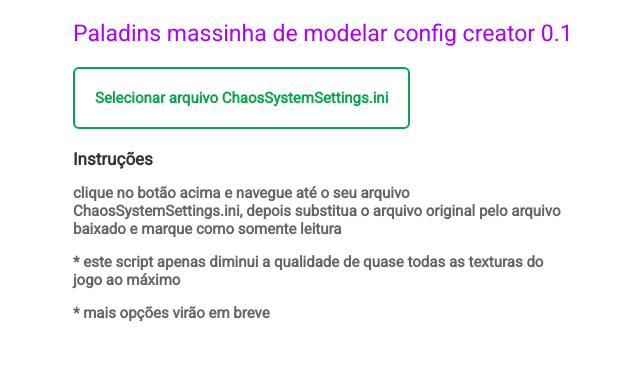
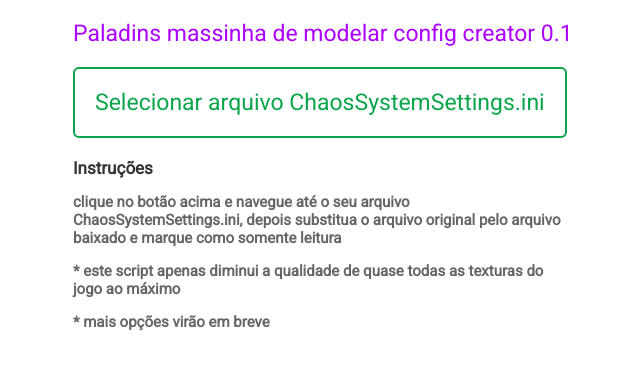
Before and after one commit to raymagalhaes/raymagalhaes.github.io, a plain HTML site: page batatins/index.html in a window 1280 px wide. Shown: the whole page, without its empty margins (317-957 px from the left). Drawn offline with Linux system fonts and the light colour scheme.

Commit message:
Batatudo

```diff
--- a/batatins/style.css
+++ b/batatins/style.css
@@ -26,7 +26,7 @@ body {
   border-radius: 6px;
   border: 2px solid #0aa54b;
   cursor: pointer;
-  font: bold 15px Roboto;
+  font: 23px Roboto;
   color: #0aa54b;
   transition: .2s;
 }
```
